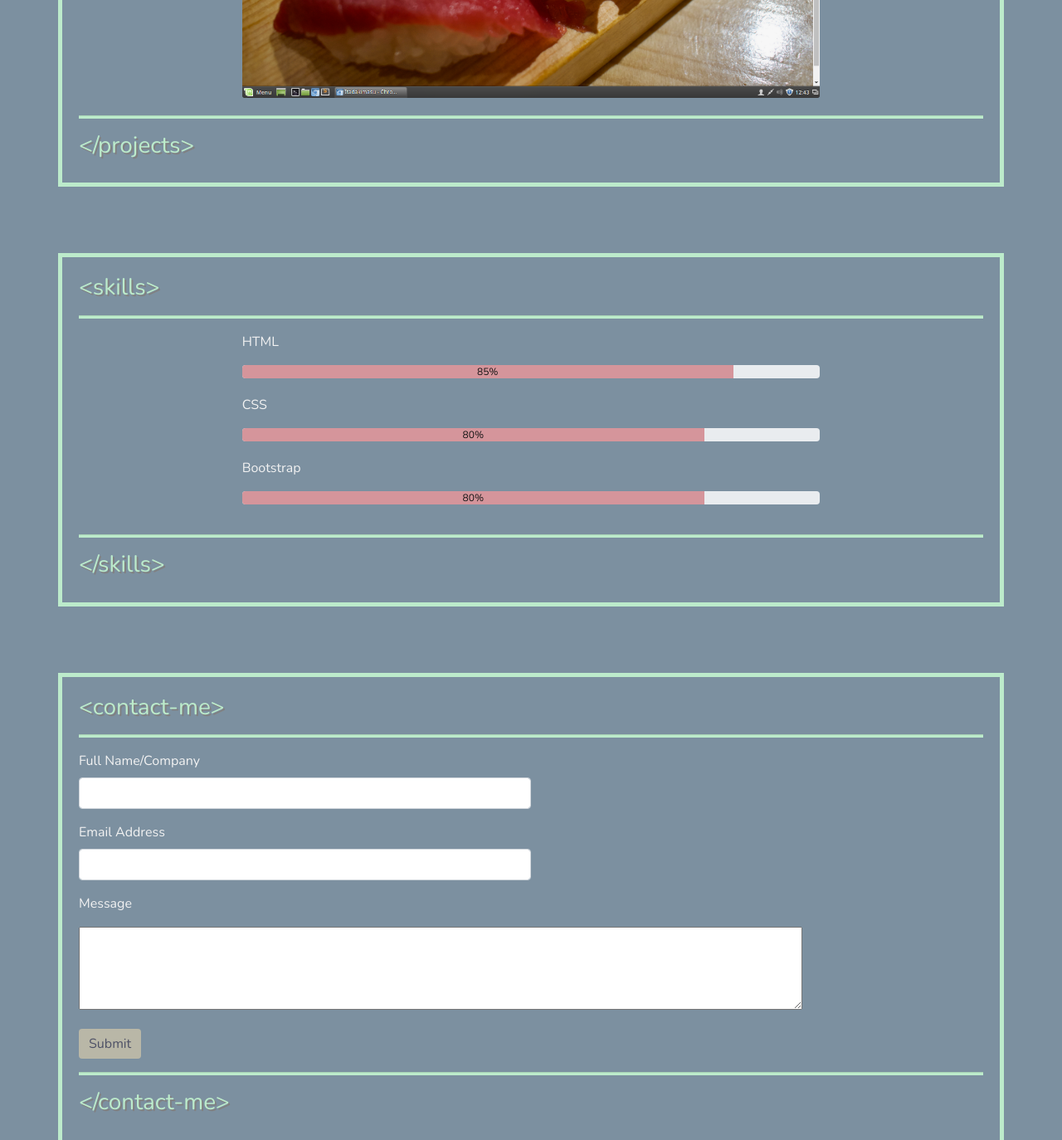
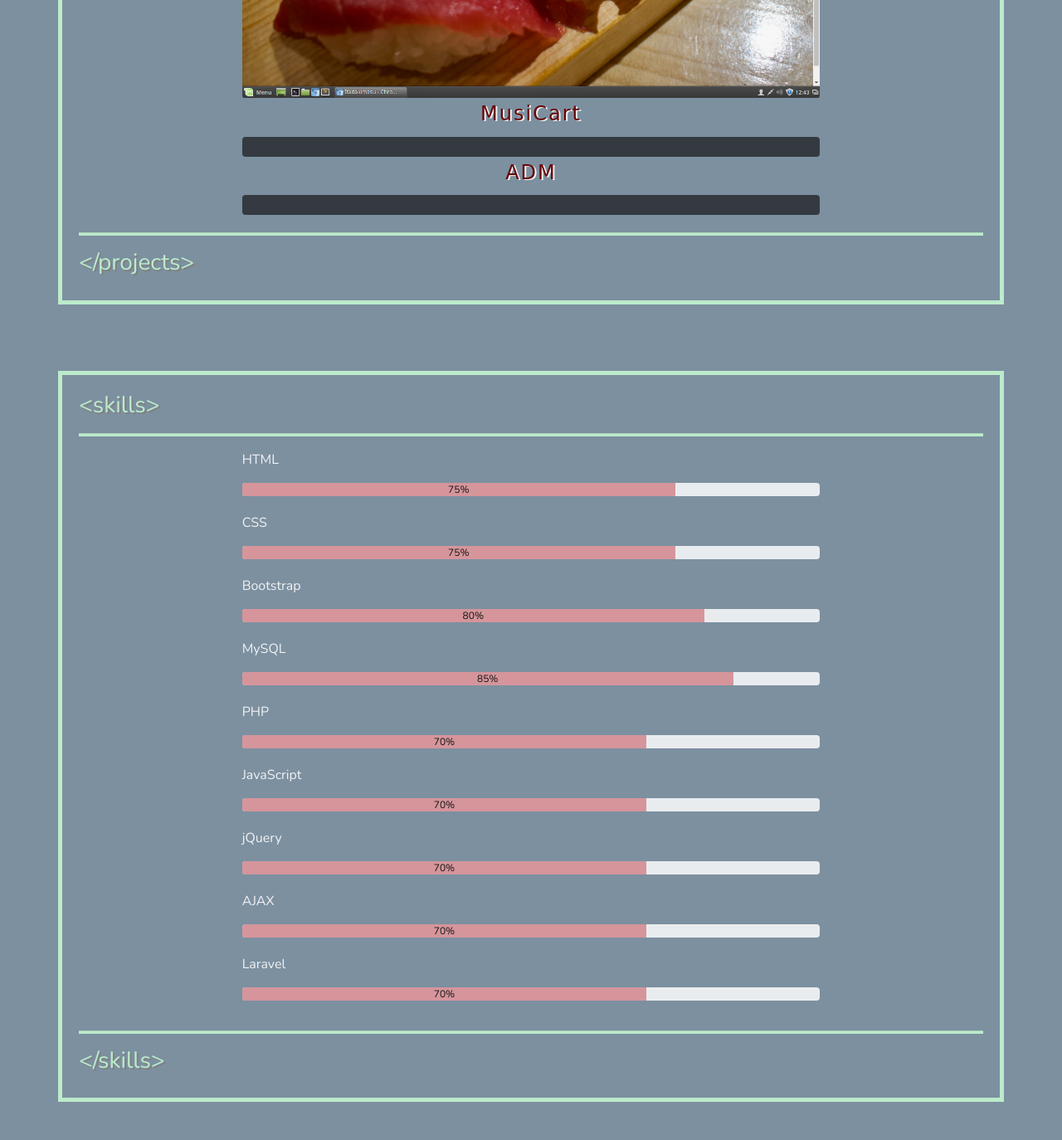
Before and after one commit to abigailsdominguez/abigaildominguezportfolio, a plain HTML site: page main.html in a window 1280 px wide. Shown: the part 1260-2634 px from the top of the page at 83% size. Drawn offline with nearby package versions, Linux system fonts and the light colour scheme; a web font is replaced by a local one.

Commit message:
updated skills and projects

```diff
--- a/main.html
+++ b/main.html
@@ -107,10 +107,28 @@
 						</div>
 					</div>
 					<!-- end of itadakimasu -->
-
-					<!-- end of capstone 2 -->
-
-					<!-- end of capstone 3 -->
+					<a href="#" title="Visit MusiCart"><h4>MusiCart</h4></a>
+					<div class="container">
+						<div class="row">
+							<div class="col-lg-8 offset-lg-2 col-md-10 offset-md-1 col-sm-12">
+								<div class="card bg-dark text-white">
+  									<a href="#" target="_blank"><img class="card-img" src="#" alt=""></a>
+								</div>
+							</div>
+						</div>
+					</div>
+					<!-- end of Musicart -->
+					<a href="#" title="Visit ADM"><h4>ADM</h4></a>
+					<div class="container">
+						<div class="row">
+							<div class="col-lg-8 offset-lg-2 col-md-10 offset-md-1 col-sm-12">
+								<div class="card bg-dark text-white">
+  									<a href="#" target="_blank"><img class="card-img" src="#" alt=""></a>
+								</div>
+							</div>
+						</div>
+					</div>
+					<!-- end of ADM -->
 				<hr>
 				<h3>&lt;&#47;projects&gt;</h3>
 				</div>
@@ -125,7 +143,7 @@
 						<div class="col-lg-8 offset-lg-2 col-md-8 offset-md-2 col-sm-12">
 							<p>HTML</p>
 							<div class="progress">
-								<div class="progress-bar" style="width: 85%">85%</div>
+								<div class="progress-bar" style="width: 75%">75%</div>
 							</div>
 						</div>
 					</div>
@@ -133,7 +151,7 @@
 						<div class="col-lg-8 offset-lg-2 col-md-8 offset-md-2 col-sm-12">
 							<p>CSS</p>
 							<div class="progress">
-								<div class="progress-bar" style="width: 80%">80%</div>
+								<div class="progress-bar" style="width: 75%">75%</div>
 							</div>
 						</div>
 					</div>
@@ -142,6 +160,54 @@
 							<p>Bootstrap</p>
 							<div class="progress">
 								<div class="progress-bar" style="width: 80%">80%</div>
+							</div>
+						</div>
+					</div>
+					<div class="row">
+						<div class="col-lg-8 offset-lg-2 col-md-8 offset-md-2 col-sm-12">
+							<p>MySQL</p>
+							<div class="progress">
+								<div class="progress-bar" style="width: 85%">85%</div>
+							</div>
+						</div>
+					</div>
+					<div class="row">
+						<div class="col-lg-8 offset-lg-2 col-md-8 offset-md-2 col-sm-12">
+							<p>PHP</p>
+							<div class="progress">
+								<div class="progress-bar" style="width: 70%">70%</div>
+							</div>
+						</div>
+					</div>
+					<div class="row">
+						<div class="col-lg-8 offset-lg-2 col-md-8 offset-md-2 col-sm-12">
+							<p>JavaScript</p>
+							<div class="progress">
+								<div class="progress-bar" style="width: 70%">70%</div>
+							</div>
+						</div>
+					</div>
+					<div class="row">
+						<div class="col-lg-8 offset-lg-2 col-md-8 offset-md-2 col-sm-12">
+							<p>jQuery</p>
+							<div class="progress">
+								<div class="progress-bar" style="width: 70%">70%</div>
+							</div>
+						</div>
+					</div>
+					<div class="row">
+						<div class="col-lg-8 offset-lg-2 col-md-8 offset-md-2 col-sm-12">
+							<p>AJAX</p>
+							<div class="progress">
+								<div class="progress-bar" style="width: 70%">70%</div>
+							</div>
+						</div>
+					</div>
+					<div class="row">
+						<div class="col-lg-8 offset-lg-2 col-md-8 offset-md-2 col-sm-12">
+							<p>Laravel</p>
+							<div class="progress">
+								<div class="progress-bar" style="width: 70%">70%</div>
 							</div>
 						</div>
 					</div>
```
